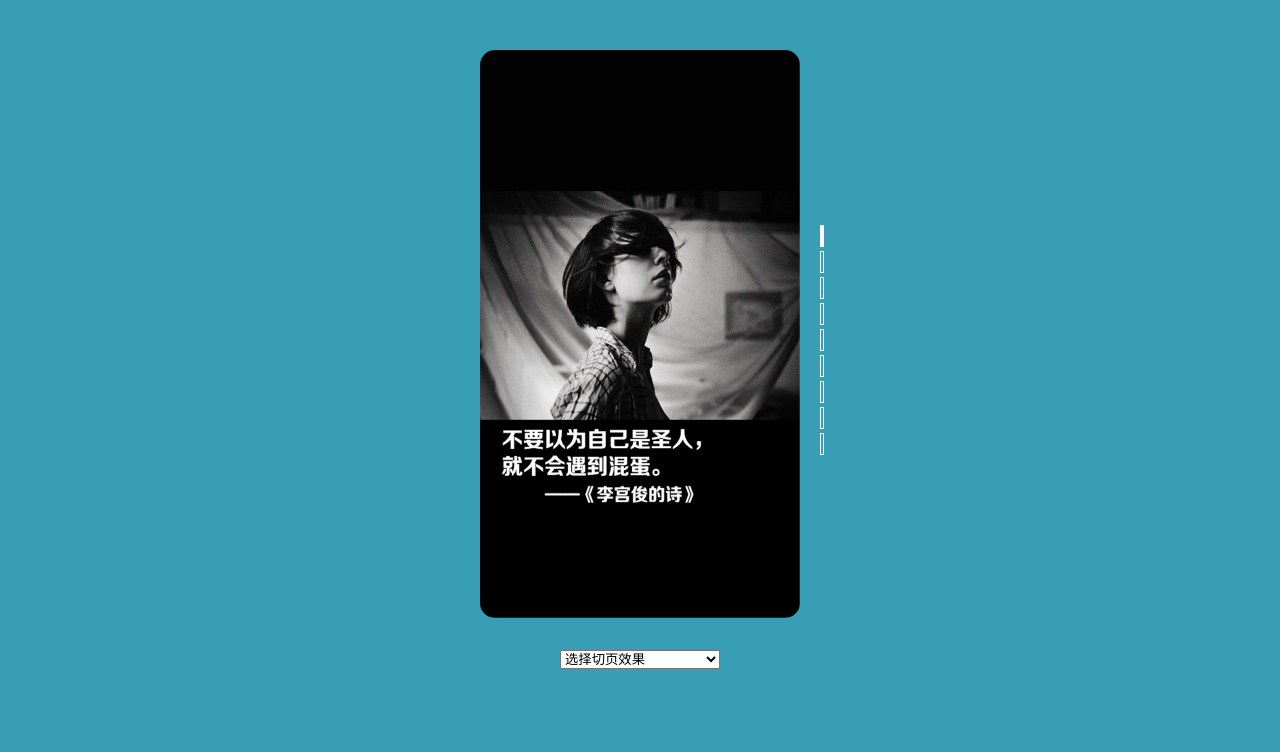
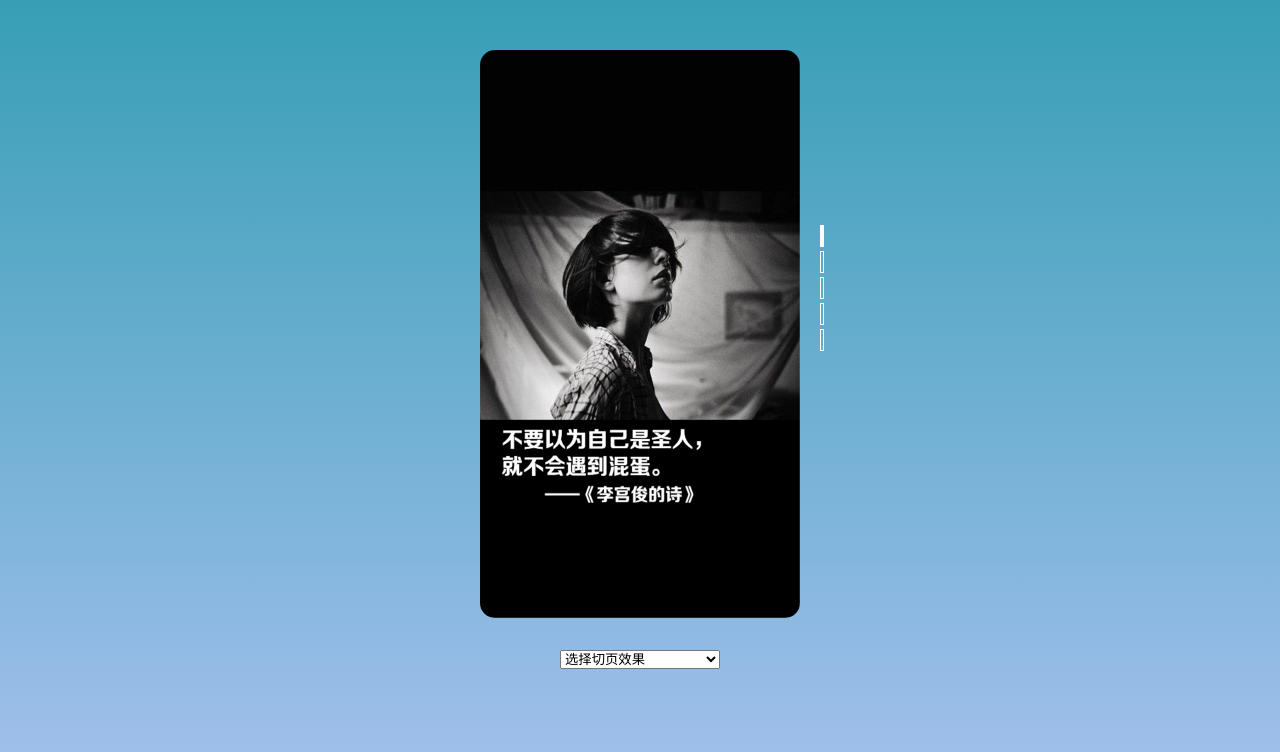
Before and after one commit to DemoJin/pageSwitch, a plain HTML site: page page/index.html in a window 1280 px wide. Drawn offline with Linux system fonts and the light colour scheme; a script that the page names is missing; files whose address does not match are found by name.

Commit message:
update style

```diff
--- a/page/css/page.css
+++ b/page/css/page.css
@@ -1,6 +1,6 @@
 body,div{margin:0;padding:0;}
 html,body{height:100%;}
-body{background:#379EB6;}
+body{background-image: linear-gradient(to bottom, #379EB6 0%, #a6c1ee 100%);overflow:hidden;}
 #wrap{min-height:100%;_height:100%;min-width:320px;overflow:hidden;}
 #imgs{position:relative;width:320px;height:568px;margin:0 auto;overflow:hidden;border-radius:15px;top:50px;z-index:1;background:url(images/loading.gif) no-repeat center center;}
 #imgs.visible{overflow:visible;}
@@ -11,9 +11,8 @@ body{background:#379EB6;}
 #navs a{overflow:hidden;display:block;width:2px;height:20px;border:1px solid #fff;margin:0 0 4px;transition:background 600ms ease;}
 #navs .active{background:#fff;}
 @media (max-width:540px) {
-body{overflow:hidden;}
-#navs{left:auto;right:10px;top:50%;margin-top:-117px;}
-#imgs{position:absolute;top:0;width:100%;height:100%;margin:0;border-radius:0;}
-#imgs img{position:absolute;top:50%;left:50%;-webkit-transform:translate(-50%,-50%);-ms-transform:translate(-50%,-50%);-moz-transform:translate(-50%,-50%);transform:translate(-50%,-50%);min-height:100%;height:auto;}
-#tssel{top:auto;bottom:10px;}
+    #navs{left:auto;right:10px;top:50%;margin-top:-117px;}
+    #imgs{position:absolute;top:0;width:100%;height:100%;margin:0;border-radius:0;}
+    #imgs img{position:absolute;top:50%;left:50%;-webkit-transform:translate(-50%,-50%);-ms-transform:translate(-50%,-50%);-moz-transform:translate(-50%,-50%);transform:translate(-50%,-50%);min-height:100%;height:auto;}
+    #tssel{top:auto;bottom:10px;}
 }
--- a/page/index.html
+++ b/page/index.html
@@ -19,7 +19,13 @@
     		<div><img src="images/4.jpg" /></div>
     		<div><img src="images/5.jpg" /></div>
         </div>
-    	<div id="navs"><a href="javascript:;" class="active"></a><a href="javascript:;"></a><a href="javascript:;"></a><a href="javascript:;"></a><a href="javascript:;"></a><a href="javascript:;"></a><a href="javascript:;"></a><a href="javascript:;"></a><a href="javascript:;"></a></div>
+        <div id="navs">
+         <a href="javascript:;" class="active"></a>
+         <a href="javascript:;"></a>
+         <a href="javascript:;"></a>
+         <a href="javascript:;"></a>
+         <a href="javascript:;"></a>
+        </div>
         <select id="tssel">
             <option value="">选择切页效果</option>
             <option value="fade">fade</option>
@@ -174,7 +180,6 @@
         	location.href='?ts='+this.value;
         }
 
-
         var options=document.getElementById('tssel').options,
         	i=0,op;
         while(op=options[i++]){
```
